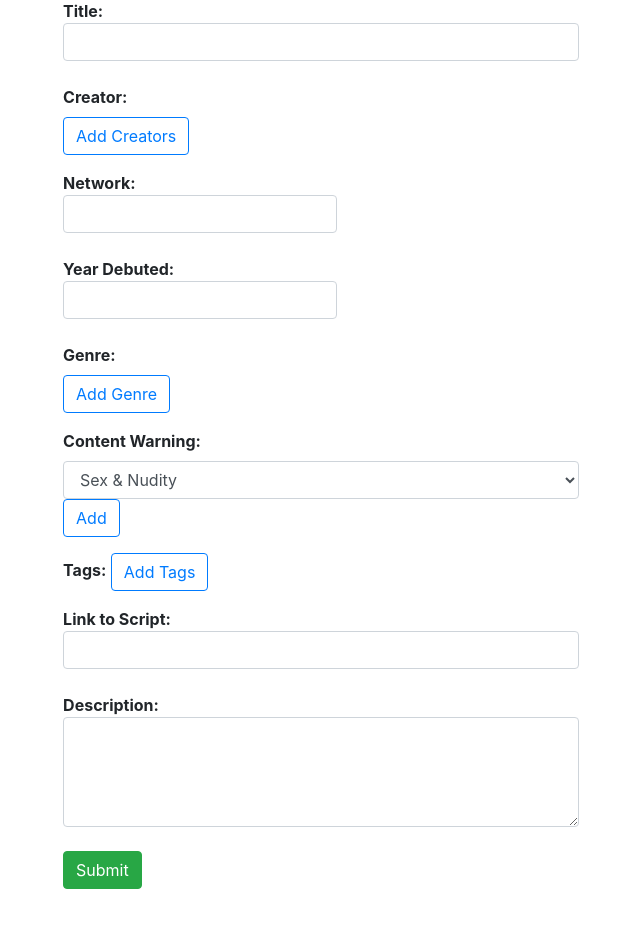
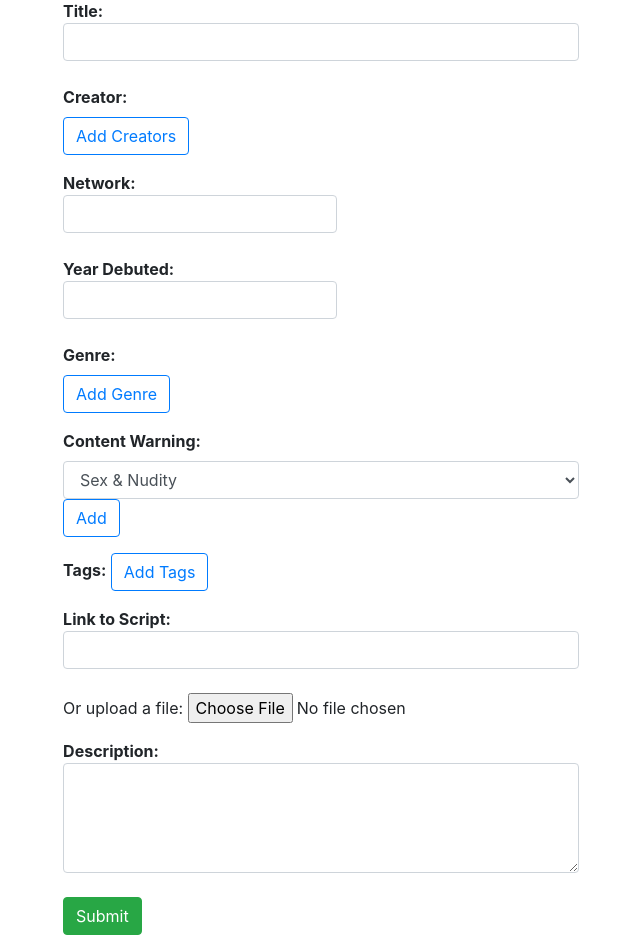
Before and after one commit to chloeymoon/cs304-shows-and-tel, a Flask app: page /add/ in a window 1280 px wide. Shown: the part 161-1112 px from the top of the page, without its empty margins (319-959 px from the left). Before the commit the page ends 1050 px from the top, so only its background shows below. Run offline with Flask 2, Linux system fonts and the light colour scheme; data that the repository does not hold is empty; some libraries are stand-ins or nearby versions.

Commit message:
Add frontend file upload component to add page

```diff
--- a/templates/add.html
+++ b/templates/add.html
@@ -17,7 +17,8 @@
   {% endif %}
 {% endwith %}
 
-<form name="add" id="add" method=POST action={{url_for('add')}}>
+<form name="add" id="add" method=POST
+    enctype = "multipart/form-data" action={{url_for('add')}}>
 
 <div class=form-inputs>
     <div class="form-group">
@@ -82,6 +83,9 @@
     <div class="form-group">
         <p><label for=script>Link to Script:
             <input class="form-control" type="text" id="script" name="script" size="100"/>
+            <p>Or upload a file:
+                <input type = "file" name = "file" />
+            </p>
         </label></p>
     </div>
 
```
